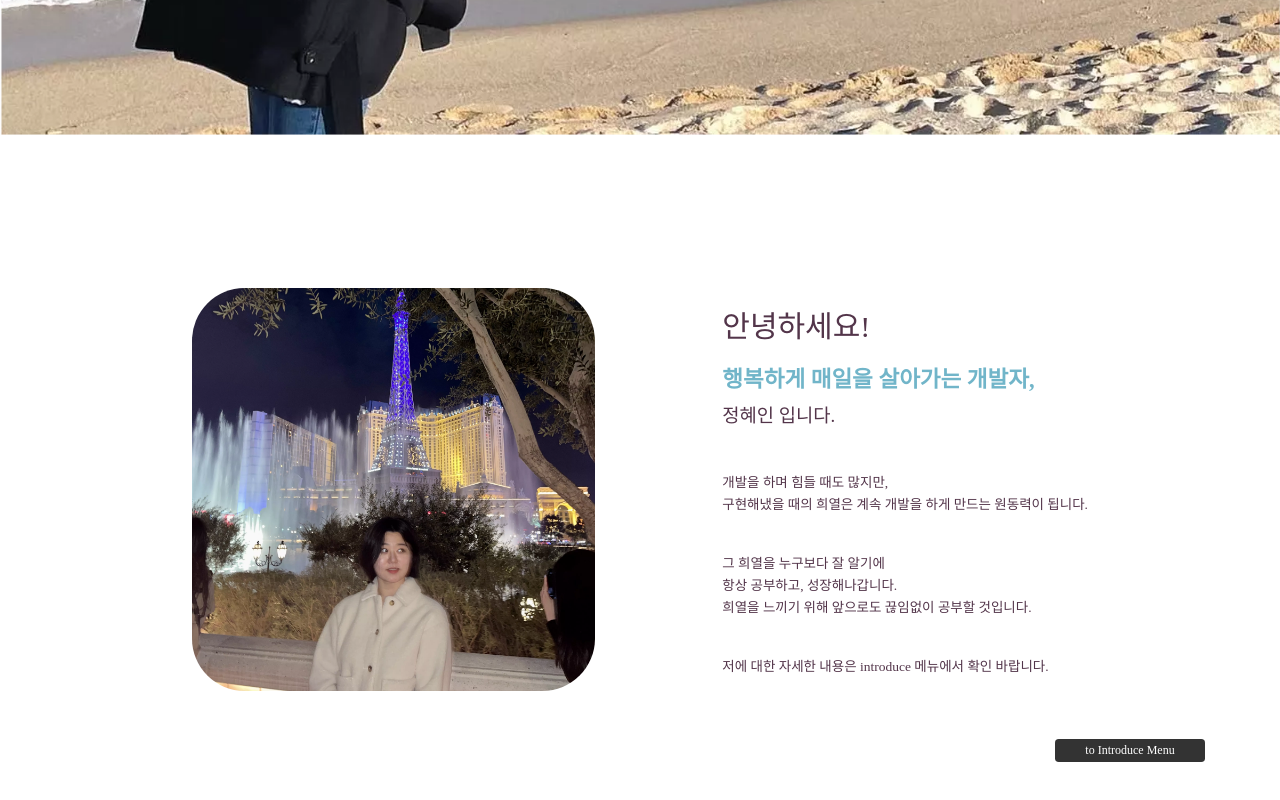
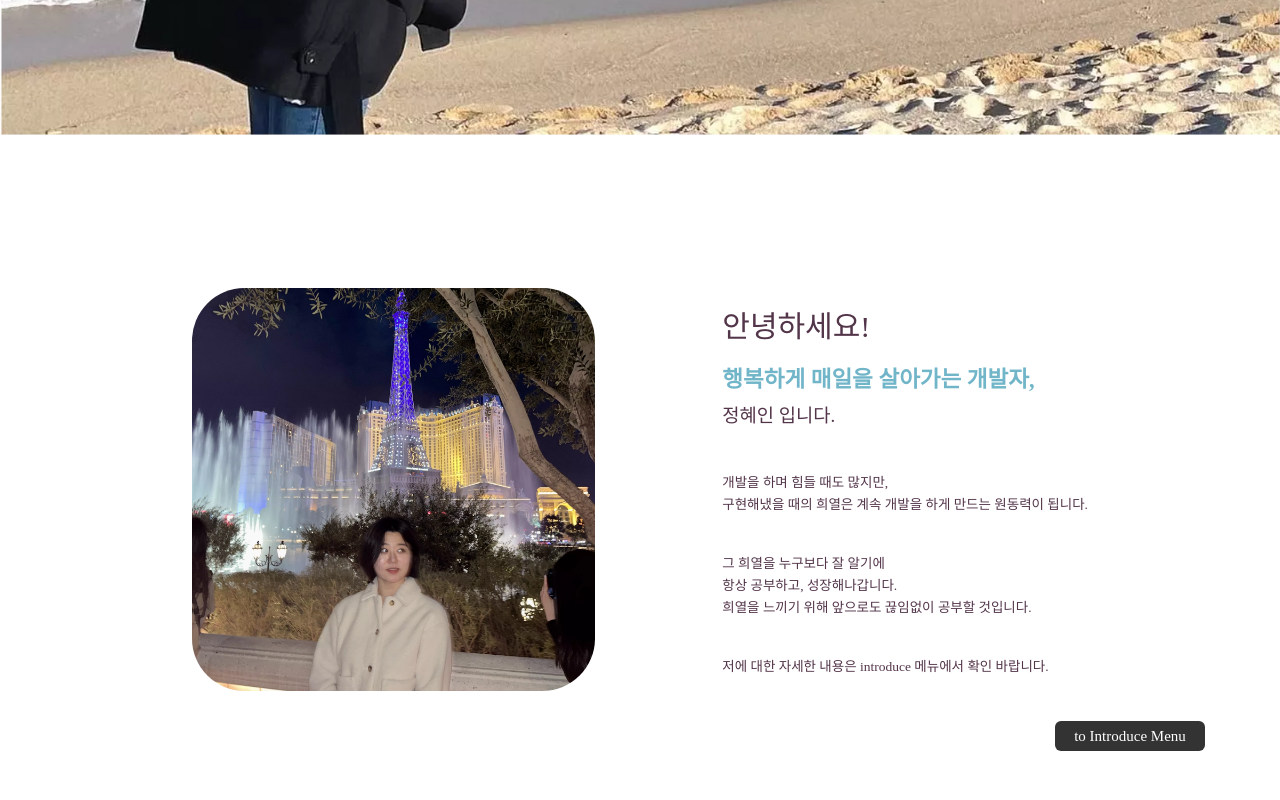
Before and after one commit to happyhyep/portfolio, a React (Create React App) app: page / in a window 1280 px wide. Shown: the part 680-1480 px from the top of the page. Built offline with nearby package versions, Linux system fonts and the light colour scheme; a web font is replaced by a local one.

Commit message:
introduce 버튼 크기 조정

```diff
--- a/src/assets/css/pages/home.scss
+++ b/src/assets/css/pages/home.scss
@@ -1,7 +1,7 @@
 .home-page {
     .profile-container {
         display: flex;
-        padding: 25rem 15% 8rem;
+        padding: 25rem 15% 5rem;
         justify-content: space-between;
         .profile-img-wrapper {
             //transform: translateX(-50%);
@@ -68,15 +68,15 @@
             justify-content: center;
             align-items: center;
 
-            border-radius: 0.625rem;
+            border-radius: 1rem;
             border-width: 0.0625rem;
             width: 25rem;
-            height: 3.75rem;
+            height: 5rem;
             background-color: $colorGray100;
             color: $colorWhite;
             text-align: center;
             text-decoration: none;
-            font-size: 2rem;
+            font-size: 2.5rem;
             cursor: url("/assets/icons/angry.png"), url("/assets/icons/angry.cur"), pointer;
         }
     }
```
